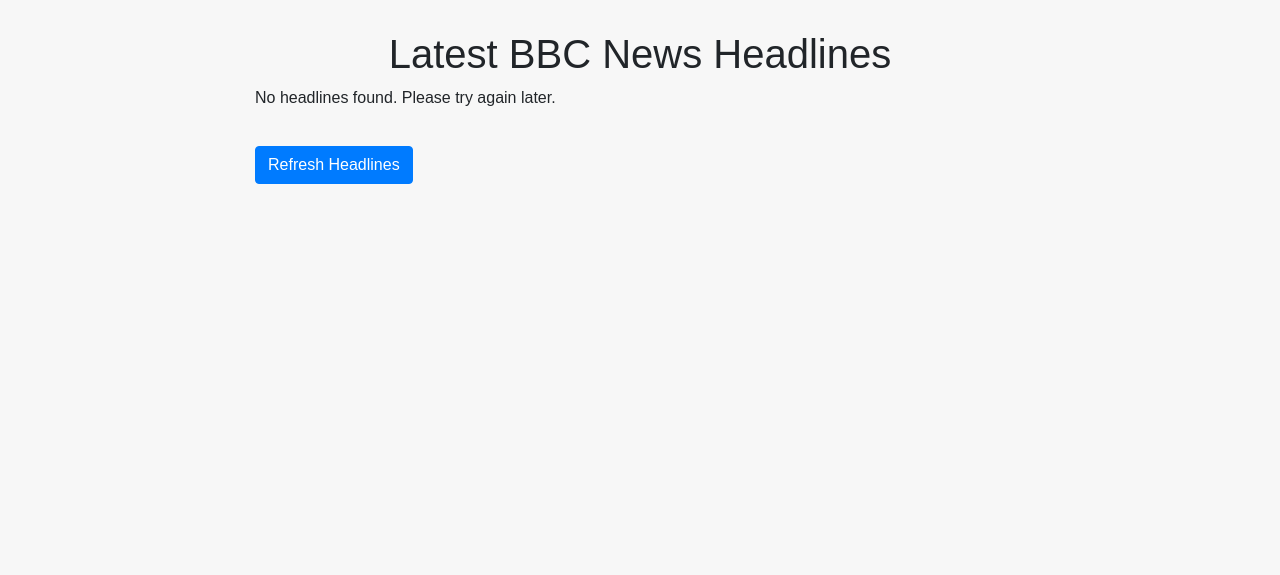
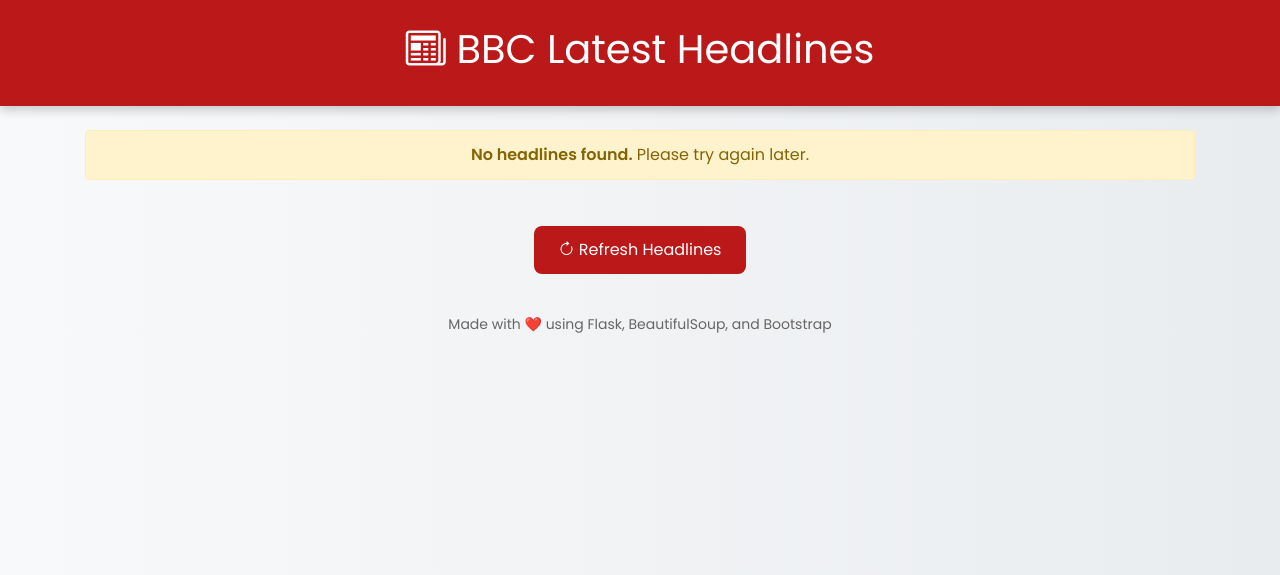
Before and after one commit to khadeeja56/news-fetcher, a Flask app: template templates/index.html in a window 1280 px wide. Shown: the top 575 px of the page. Run offline with Flask 3, Linux system fonts and the light colour scheme; the template is opened without the code that fills it, so the values that code supplies are empty; some libraries are stand-ins or nearby versions.

Commit message:
my project

```diff
--- a/app.py
+++ b/app.py
@@ -1,11 +1,12 @@
+from flask import Flask, render_template
 from news_fetcher import fetch_headlines
-from flask import Flask, render_template, request
 
 app = Flask(__name__)
+
 @app.route('/')
 def home():
     headlines = fetch_headlines()
-    print(headlines)  # Check if the headlines are being fetched
     return render_template('index.html', headlines=headlines)
-if __name__ == "__main__":
+
+if __name__ == '__main__':
     app.run(debug=True)
--- a/templates/index.html
+++ b/templates/index.html
@@ -3,49 +3,97 @@
 <head>
     <meta charset="UTF-8">
     <meta name="viewport" content="width=device-width, initial-scale=1.0">
-    <title>Latest BBC News</title>
-    <link rel="stylesheet" href="https://stackpath.bootstrapcdn.com/bootstrap/4.5.2/css/bootstrap.min.css">
+    <title>BBC News Fetcher</title>
+
+    <link href="https://stackpath.bootstrapcdn.com/bootstrap/4.5.2/css/bootstrap.min.css" rel="stylesheet">
+    <link href="https://cdn.jsdelivr.net/npm/bootstrap-icons@1.10.5/font/bootstrap-icons.css" rel="stylesheet">
+    <link href="https://fonts.googleapis.com/css2?family=Poppins:wght@400;600&display=swap" rel="stylesheet">
+
     <style>
         body {
-            background-color: #f7f7f7;
-            font-family: Arial, sans-serif;
+            background: linear-gradient(to right, #f8f9fa, #e9ecef);
+            font-family: 'Poppins', sans-serif;
+            color: #222;
         }
-        .container {
-            max-width: 800px;
+        header {
+            background-color: #bb1919;
+            color: white;
+            padding: 25px 0;
+            text-align: center;
+            box-shadow: 0 4px 10px rgba(0,0,0,0.2);
+        }
+        .news-card {
+            background: white;
+            border-radius: 12px;
+            margin: 15px 0;
+            padding: 20px;
+            box-shadow: 0 3px 10px rgba(0,0,0,0.1);
+            transition: all 0.3s ease-in-out;
+        }
+        .news-card:hover {
+            transform: translateY(-5px);
+            box-shadow: 0 6px 20px rgba(0,0,0,0.2);
+        }
+        .news-card a {
+            text-decoration: none;
+            color: #111;
+            display: block;
+        }
+        .news-card a:hover {
+            color: #bb1919;
+        }
+        .refresh-btn {
+            background-color: #bb1919;
+            color: white;
+            border: none;
+            padding: 12px 25px;
+            border-radius: 8px;
+            font-size: 16px;
             margin-top: 30px;
+            transition: all 0.3s ease;
         }
-        .headline {
-            font-size: 18px;
-            font-weight: bold;
-            margin-bottom: 10px;
+        .refresh-btn:hover {
+            background-color: #a11212;
+            transform: scale(1.05);
         }
-        .btn-refresh {
-            margin-top: 20px;
+        footer {
+            text-align: center;
+            margin-top: 40px;
+            color: #666;
+            font-size: 14px;
         }
     </style>
 </head>
+
 <body>
+    <header>
+        <h1><i class="bi bi-newspaper"></i> BBC Latest Headlines</h1>
+    </header>
 
     <div class="container">
-    <h1 class="text-center">Latest BBC News Headlines</h1>
-
         {% if headlines %}
-        <div class="list-group">
-            {% for headline in headlines %}
-                <a href="#" class="list-group-item list-group-item-action">
-                    {{ headline }}
+            {% for h in headlines %}
+                <div class="news-card fade-in">
+                    <a href="{{ h.link }}" target="_blank">
+                        <h5><i class="bi bi-dot text-danger"></i> {{ h.title }}</h5>
                     </a>
+                </div>
             {% endfor %}
+        {% else %}
+            <div class="alert alert-warning text-center mt-4">
+                <strong>No headlines found.</strong> Please try again later.
             </div>
-    {% else %}
-        <p>No headlines found. Please try again later.</p>
         {% endif %}
 
-    <button class="btn btn-primary btn-refresh" onclick="window.location.reload();">Refresh Headlines</button>
+        <div class="text-center">
+            <button class="refresh-btn" onclick="window.location.reload()">
+                <i class="bi bi-arrow-clockwise"></i> Refresh Headlines
+            </button>
+        </div>
     </div>
 
-<script src="https://code.jquery.com/jquery-3.5.1.slim.min.js"></script>
-<script src="https://cdn.jsdelivr.net/npm/@popperjs/core@2.5.4/dist/umd/popper.min.js"></script>
-<script src="https://stackpath.bootstrapcdn.com/bootstrap/4.5.2/js/bootstrap.min.js"></script>
+    <footer>
+        Made with ❤️ using Flask, BeautifulSoup, and Bootstrap
+    </footer>
 </body>
 </html>
```
Also changed, not shown: news_fetcher.py (+15 -7 lines). Lines whose indentation alone changed are shown as unchanged.
